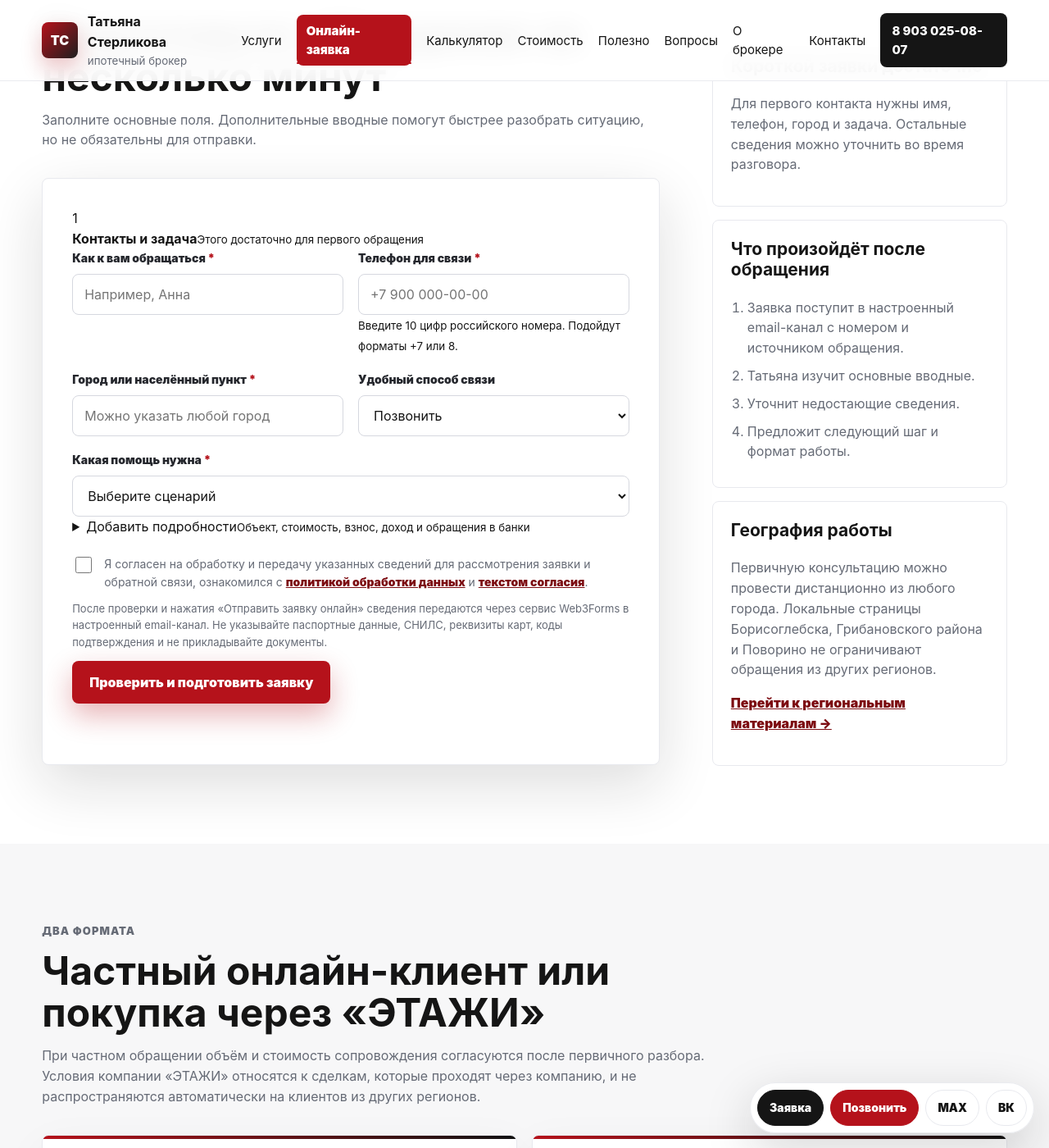
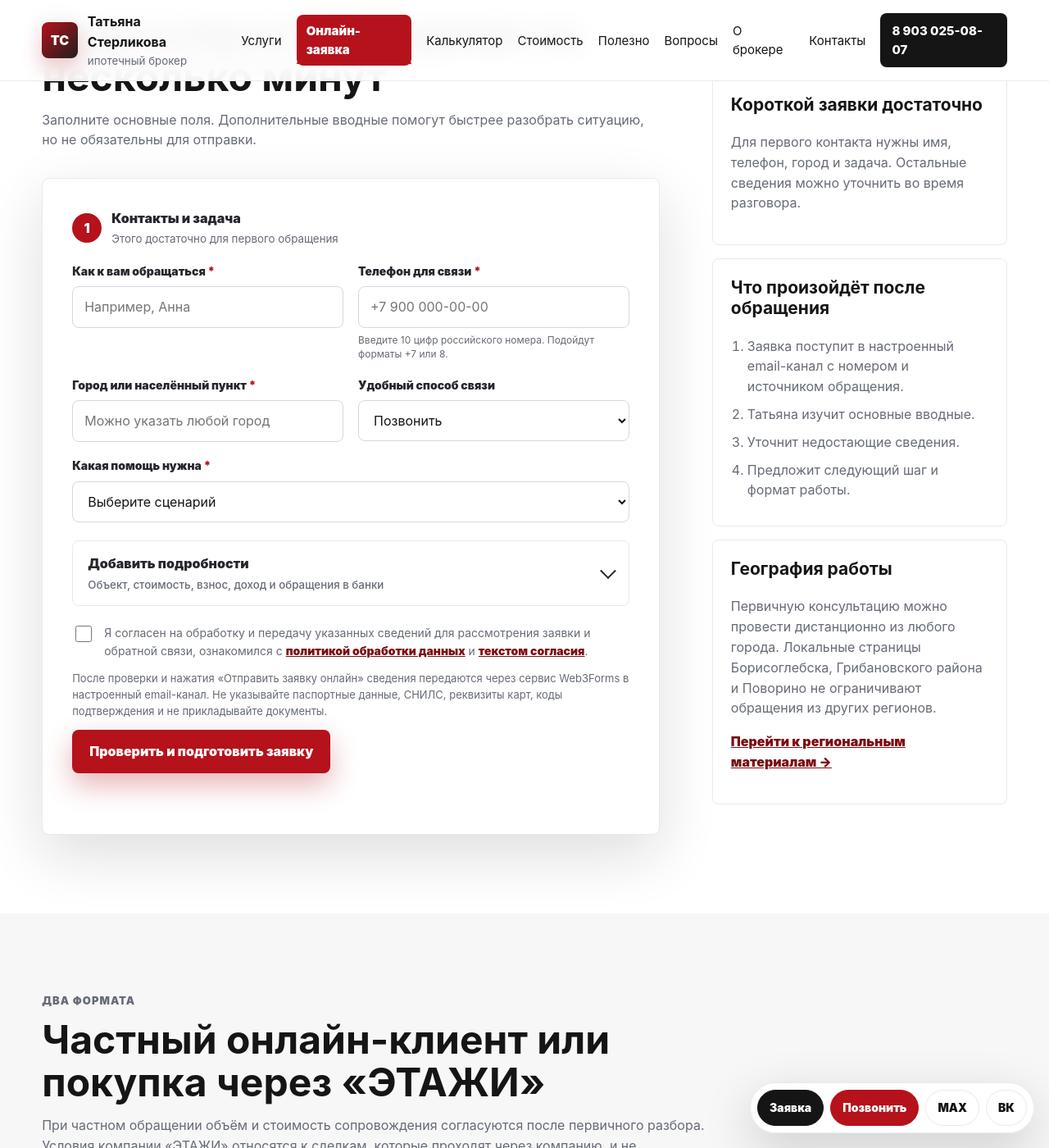
Before and after one commit to deputat36/broker, a Jekyll site: the page built from online-zayavka.md, in a window 1280 px wide and 1400 px high, scrolled down 878 px. Shown: the whole window at 82% size. Built offline with Jekyll 4.4.1, drawn with Linux system fonts in a browser that asks for light colours.

Commit message:
Style progressive mobile mortgage application

```diff
--- a/assets/css/online-application.css
+++ b/assets/css/online-application.css
@@ -23,6 +23,30 @@
 }
 
 .application-field-wide { grid-column: 1 / -1; }
+
+.application-step-label {
+  display: flex;
+  gap: 12px;
+  align-items: center;
+  margin: 0 0 18px;
+}
+
+.application-step-label > span {
+  display: grid;
+  width: 36px;
+  height: 36px;
+  flex: 0 0 36px;
+  place-items: center;
+  color: #fff;
+  background: var(--red);
+  border-radius: 50%;
+  font-weight: 900;
+}
+
+.application-step-label strong,
+.application-step-label small { display: block; }
+.application-step-label strong { color: var(--ink); font-weight: 900; }
+.application-step-label small { margin-top: 2px; color: var(--muted); }
 
 .application-field label {
   display: block;
@@ -72,6 +96,58 @@
   border-color: var(--red);
 }
 
+.application-field-hint {
+  display: block;
+  margin-top: 7px;
+  color: var(--muted);
+  font-size: 12px;
+  line-height: 1.4;
+}
+
+.application-field-hint.is-success { color: #176b3a; }
+.application-field-hint.is-error { color: var(--red-dark); font-weight: 800; }
+
+.application-more {
+  margin-top: 22px;
+  overflow: hidden;
+  background: var(--bg);
+  border: 1px solid var(--line);
+  border-radius: var(--radius);
+}
+
+.application-more summary {
+  position: relative;
+  display: grid;
+  gap: 3px;
+  min-height: 58px;
+  padding: 15px 52px 15px 18px;
+  cursor: pointer;
+  list-style: none;
+  color: var(--ink);
+  background: #fff;
+  font-weight: 900;
+}
+
+.application-more summary::-webkit-details-marker { display: none; }
+.application-more summary small { color: var(--muted); font-weight: 500; }
+.application-more summary::after {
+  position: absolute;
+  top: 50%;
+  right: 18px;
+  width: 12px;
+  height: 12px;
+  content: '';
+  border-right: 2px solid currentColor;
+  border-bottom: 2px solid currentColor;
+  transform: translateY(-70%) rotate(45deg);
+  transition: transform .2s ease;
+}
+
+.application-more[open] summary { border-bottom: 1px solid var(--line); }
+.application-more[open] summary::after { transform: translateY(-30%) rotate(225deg); }
+.application-more .application-step-label { margin: 20px 20px 16px; }
+.application-more-grid { padding: 0 20px 20px; }
+
 .application-honeypot {
   position: absolute !important;
   left: -10000px !important;
@@ -109,6 +185,8 @@
   color: var(--muted);
   font-size: 13px;
 }
+
+.application-submit { min-height: 52px; }
 
 .application-delivery-note {
   margin: 14px 0 0;
@@ -210,10 +288,15 @@
 
   .application-field-wide { grid-column: auto; }
   .application-card,
-  .application-result { padding: 20px; }
+  .application-result { padding: 18px; }
+  .application-step-label { align-items: flex-start; }
+  .application-more summary { min-height: 64px; padding: 14px 48px 14px 15px; }
+  .application-more .application-step-label { margin: 18px 15px 14px; }
+  .application-more-grid { padding: 0 15px 16px; }
+  .application-submit { width: 100%; }
   .application-actions { flex-direction: column; }
-  .application-actions .btn { width: 100%; }
-  .application-result textarea { min-height: 390px; font-size: 13px; }
+  .application-actions .btn { width: 100%; min-height: 50px; }
+  .application-result textarea { min-height: 360px; font-size: 13px; }
 
   .sticky-contacts { right: 8px; bottom: 8px; left: 8px; justify-content: stretch; }
   .sticky-action { min-width: 0; flex: 1 1 0; padding-inline: 8px; font-size: 12px; }
```
